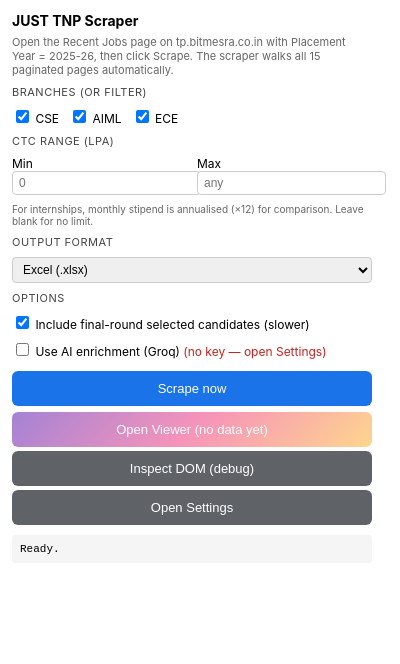
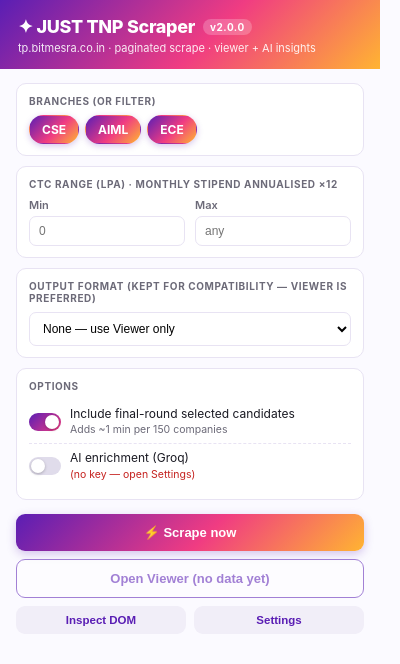
Before and after one commit to mightbeanshuu/bit-tnp-scraper, a browser extension: page popup.html in a window 400 px wide. Drawn offline with Linux system fonts and the light colour scheme.

Commit message:
Restyle popup UI: gradient titlebar, pill-style branches, switches, cards
- Header is a gradient bar with version badge
- Branches become tappable pills (CSE/AIML/ECE on/off)
- Options are toggle switches with hint subtext
- Buttons stack: gradient primary 'Scrape now' + outline 'Open Viewer ↗'
- Status console gets a dark theme for readability
- Output format dropdown still present for compatibility; defaults to
  'None — use Viewer only' (downloads move to Viewer in next commit)

```diff
--- a/popup.html
+++ b/popup.html
@@ -3,65 +3,210 @@
 <head>
   <meta charset="utf-8" />
   <style>
-    body { width: 360px; font-family: -apple-system, sans-serif; padding: 12px; margin: 0; }
-    h1 { font-size: 14px; margin: 0 0 6px; }
-    .hint { color: #666; font-size: 11px; margin-bottom: 8px; }
-    .row { margin: 8px 0; display: flex; align-items: center; gap: 10px; font-size: 12px; flex-wrap: wrap; }
-    button { width: 100%; padding: 10px; background: #1a73e8; color: white; border: none; border-radius: 6px; font-size: 13px; cursor: pointer; margin-top: 4px; }
-    button:disabled { background: #aaa; cursor: not-allowed; }
-    button.secondary { background: #5f6368; }
-    #status { margin-top: 10px; padding: 8px; background: #f5f5f5; border-radius: 4px; font-size: 11px; max-height: 200px; overflow-y: auto; white-space: pre-wrap; font-family: ui-monospace, monospace; }
-    label { font-size: 12px; }
-    select { font-size: 12px; padding: 4px 6px; border: 1px solid #ccc; border-radius: 4px; flex: 1; }
-    .section-title { font-size: 11px; color: #444; text-transform: uppercase; letter-spacing: 0.5px; margin-top: 6px; }
+    :root {
+      --grad: linear-gradient(135deg, #5a1eb4 0%, #f03c82 55%, #ffb432 100%);
+      --grad-text: linear-gradient(90deg, #5a1eb4, #f03c82, #ffb432);
+      --bg: #fbfaff;
+      --card: #ffffff;
+      --border: #e8e3f3;
+      --text: #1a1a23;
+      --muted: #6c6a78;
+      --ok: #137333;
+      --warn: #c5221f;
+    }
+    * { box-sizing: border-box; }
+    html, body { margin: 0; padding: 0; }
+    body {
+      width: 380px; font-family: -apple-system, "SF Pro Text", "Segoe UI", sans-serif;
+      background: var(--bg); color: var(--text); font-size: 13px;
+    }
+
+    .titlebar {
+      padding: 16px 18px 14px;
+      background: var(--grad);
+      color: white;
+    }
+    .titlebar h1 {
+      margin: 0; font-size: 18px; font-weight: 800; letter-spacing: -0.3px;
+      display: flex; align-items: center; gap: 8px;
+    }
+    .titlebar .v {
+      font-size: 10px; font-weight: 700; background: rgba(255,255,255,0.22);
+      padding: 2px 7px; border-radius: 999px; letter-spacing: 0.5px;
+    }
+    .titlebar .sub { margin-top: 4px; font-size: 11px; opacity: 0.9; }
+
+    .body { padding: 14px 16px 16px; }
+
+    .card {
+      background: var(--card); border: 1px solid var(--border);
+      border-radius: 10px; padding: 11px 12px; margin-bottom: 10px;
+    }
+    .card-title {
+      font-size: 10px; font-weight: 700; letter-spacing: 0.6px;
+      text-transform: uppercase; color: var(--muted); margin-bottom: 8px;
+    }
+
+    .pills { display: flex; gap: 6px; flex-wrap: wrap; }
+    .pill-chk {
+      cursor: pointer; user-select: none;
+      padding: 6px 12px; border-radius: 999px;
+      background: #f1eef8; color: #5a1eb4; font-weight: 700; font-size: 12px;
+      border: 1.5px solid transparent; transition: background 0.15s ease, border-color 0.15s ease;
+    }
+    .pill-chk:hover { background: #ebe5f7; }
+    .pill-chk input { display: none; }
+    .pill-chk.on {
+      background: var(--grad); color: white; border-color: transparent;
+      box-shadow: 0 2px 6px rgba(90, 30, 180, 0.25);
+    }
+
+    .range-row { display: flex; gap: 10px; }
+    .range-row label { flex: 1; font-size: 11px; color: var(--muted); font-weight: 600; }
+    .range-row input {
+      width: 100%; margin-top: 4px; padding: 7px 9px;
+      border: 1px solid var(--border); border-radius: 7px; font-size: 12px;
+      outline: none; transition: border-color 0.15s;
+    }
+    .range-row input:focus { border-color: #5a1eb4; }
+
+    .select { width: 100%; padding: 8px 9px; border: 1px solid var(--border);
+      border-radius: 7px; font-size: 12px; background: white; outline: none; }
+    .select:focus { border-color: #5a1eb4; }
+
+    .toggle-row {
+      display: flex; align-items: center; gap: 9px;
+      padding: 6px 0; font-size: 12px;
+    }
+    .toggle-row + .toggle-row { border-top: 1px dashed var(--border); }
+    .switch {
+      position: relative; width: 32px; height: 18px; flex-shrink: 0;
+      background: #e0dceb; border-radius: 999px; transition: background 0.18s;
+      cursor: pointer;
+    }
+    .switch::after {
+      content: ""; position: absolute; top: 2px; left: 2px;
+      width: 14px; height: 14px; border-radius: 50%;
+      background: white; box-shadow: 0 1px 3px rgba(0,0,0,0.25);
+      transition: left 0.18s;
+    }
+    .switch input { display: none; }
+    .switch.on { background: linear-gradient(135deg, #5a1eb4, #f03c82); }
+    .switch.on::after { left: 16px; }
+    .toggle-row .text { flex: 1; line-height: 1.35; }
+    .toggle-row .text small { display: block; color: var(--muted); font-size: 10.5px; margin-top: 1px; }
+
+    button {
+      width: 100%; padding: 11px 14px; border: none; border-radius: 9px;
+      font-size: 13px; font-weight: 700; cursor: pointer;
+      transition: transform 0.08s ease, box-shadow 0.15s ease, opacity 0.15s;
+    }
+    button:active { transform: scale(0.98); }
+    button:disabled { cursor: not-allowed; opacity: 0.55; }
+
+    .btn-primary {
+      background: var(--grad); color: white; margin-top: 4px;
+      box-shadow: 0 3px 10px rgba(90, 30, 180, 0.25);
+    }
+    .btn-primary:hover:not(:disabled) { box-shadow: 0 4px 14px rgba(90, 30, 180, 0.35); }
+    .btn-viewer {
+      background: white; color: #5a1eb4; margin-top: 8px;
+      border: 1.5px solid #5a1eb4;
+    }
+    .btn-viewer:hover:not(:disabled) { background: #faf6ff; }
+    .btn-mini {
+      flex: 1; padding: 8px 10px; font-size: 11.5px; font-weight: 600;
+      background: #f1eef8; color: #5a1eb4;
+    }
+    .btn-mini:hover:not(:disabled) { background: #ebe5f7; }
+    .btn-row { display: flex; gap: 8px; margin-top: 8px; }
+
+    #status {
+      margin-top: 12px; padding: 10px 12px;
+      background: #1a1a23; color: #e6e4f0; font-size: 11px;
+      border-radius: 9px; max-height: 180px; overflow-y: auto;
+      white-space: pre-wrap; font-family: ui-monospace, "SF Mono", monospace;
+      line-height: 1.45;
+    }
+    #status:empty { display: none; }
+    .ai-state.ok { color: var(--ok); }
+    .ai-state.bad { color: var(--warn); }
   </style>
 </head>
 <body>
-  <h1>JUST TNP Scraper</h1>
-  <div class="hint">Open the Recent Jobs page on tp.bitmesra.co.in with Placement Year = 2025-26, then click Scrape. The scraper walks all 15 paginated pages automatically.</div>
-
-  <div class="section-title">Branches (OR filter)</div>
-  <div class="row">
-    <label><input type="checkbox" id="branchCSE" checked /> CSE</label>
-    <label><input type="checkbox" id="branchAIML" checked /> AIML</label>
-    <label><input type="checkbox" id="branchECE" checked /> ECE</label>
+  <div class="titlebar">
+    <h1>✦ JUST TNP Scraper <span class="v">v2.0.0</span></h1>
+    <div class="sub">tp.bitmesra.co.in · paginated scrape · viewer + AI insights</div>
   </div>
 
-  <div class="section-title">CTC range (LPA)</div>
-  <div class="row">
-    <label style="flex:1;">Min
-      <input type="number" id="minCTC" min="0" step="0.5" placeholder="0" style="width:100%;padding:4px 6px;border:1px solid #ccc;border-radius:4px;font-size:12px;" />
-    </label>
-    <label style="flex:1;">Max
-      <input type="number" id="maxCTC" min="0" step="0.5" placeholder="any" style="width:100%;padding:4px 6px;border:1px solid #ccc;border-radius:4px;font-size:12px;" />
-    </label>
+  <div class="body">
+
+    <div class="card">
+      <div class="card-title">Branches (OR filter)</div>
+      <div class="pills">
+        <label class="pill-chk on" id="pill-cse"><input type="checkbox" id="branchCSE" checked /> CSE</label>
+        <label class="pill-chk on" id="pill-aiml"><input type="checkbox" id="branchAIML" checked /> AIML</label>
+        <label class="pill-chk on" id="pill-ece"><input type="checkbox" id="branchECE" checked /> ECE</label>
       </div>
-  <div class="hint" style="color:#666;font-size:10px;">For internships, monthly stipend is annualised (×12) for comparison. Leave blank for no limit.</div>
+    </div>
 
-  <div class="section-title">Output format</div>
-  <div class="row">
-    <select id="format">
-      <option value="xlsx" selected>Excel (.xlsx)</option>
-      <option value="csv">CSV</option>
-      <option value="pdf">PDF (compact, print-ready)</option>
+    <div class="card">
+      <div class="card-title">CTC range (LPA) · monthly stipend annualised ×12</div>
+      <div class="range-row">
+        <label>Min<input type="number" id="minCTC" min="0" step="0.5" placeholder="0" /></label>
+        <label>Max<input type="number" id="maxCTC" min="0" step="0.5" placeholder="any" /></label>
+      </div>
+    </div>
+
+    <div class="card">
+      <div class="card-title">Output format (kept for compatibility — Viewer is preferred)</div>
+      <select id="format" class="select">
+        <option value="none" selected>None — use Viewer only</option>
+        <option value="xlsx">Also download Excel (.xlsx)</option>
+        <option value="csv">Also download CSV</option>
+        <option value="pdf">Also download PDF (compact)</option>
       </select>
     </div>
 
-  <div class="section-title">Options</div>
-  <div class="row">
-    <label><input type="checkbox" id="fetchResults" checked /> Include final-round selected candidates (slower)</label>
-  </div>
-  <div class="row">
-    <label><input type="checkbox" id="useAI" /> Use AI enrichment (Groq) <span id="aiStatus" style="color:#888;"></span></label>
+    <div class="card">
+      <div class="card-title">Options</div>
+      <label class="toggle-row" id="row-results">
+        <span class="switch on" id="sw-results"><input type="checkbox" id="fetchResults" checked /></span>
+        <span class="text">Include final-round selected candidates <small>Adds ~1 min per 150 companies</small></span>
+      </label>
+      <label class="toggle-row" id="row-ai">
+        <span class="switch" id="sw-ai"><input type="checkbox" id="useAI" /></span>
+        <span class="text">AI enrichment (Groq) <small><span id="aiStatus" class="ai-state"></span></small></span>
+      </label>
     </div>
 
-  <button id="scrapeBtn">Scrape now</button>
-  <button id="viewerBtn" style="background: linear-gradient(135deg,#5a1eb4,#f03c82,#ffb432); margin-top:6px;">Open Viewer ↗</button>
-  <button id="inspectBtn" class="secondary">Inspect DOM (debug)</button>
-  <button id="settingsBtn" class="secondary">Open Settings</button>
+    <button id="scrapeBtn" class="btn-primary">⚡ Scrape now</button>
+    <button id="viewerBtn" class="btn-viewer">📊 Open Viewer ↗</button>
 
-  <div id="status">Ready.</div>
+    <div class="btn-row">
+      <button id="inspectBtn" class="btn-mini">Inspect DOM</button>
+      <button id="settingsBtn" class="btn-mini">Settings</button>
+    </div>
 
+    <div id="status"></div>
+  </div>
+
+  <script>
+    // Pills and switches are wrapped in <label>, so native label behavior
+    // toggles the checkbox. We only mirror the checked state on the visual element.
+    function mirror(visualId, inputId) {
+      const v = document.getElementById(visualId);
+      const i = document.getElementById(inputId);
+      const apply = () => v.classList.toggle("on", i.checked);
+      apply();
+      i.addEventListener("change", apply);
+    }
+    mirror("pill-cse", "branchCSE");
+    mirror("pill-aiml", "branchAIML");
+    mirror("pill-ece", "branchECE");
+    mirror("sw-results", "fetchResults");
+    mirror("sw-ai", "useAI");
+  </script>
   <script src="popup.js"></script>
 </body>
 </html>
```
Lines whose indentation alone changed are shown as unchanged.
